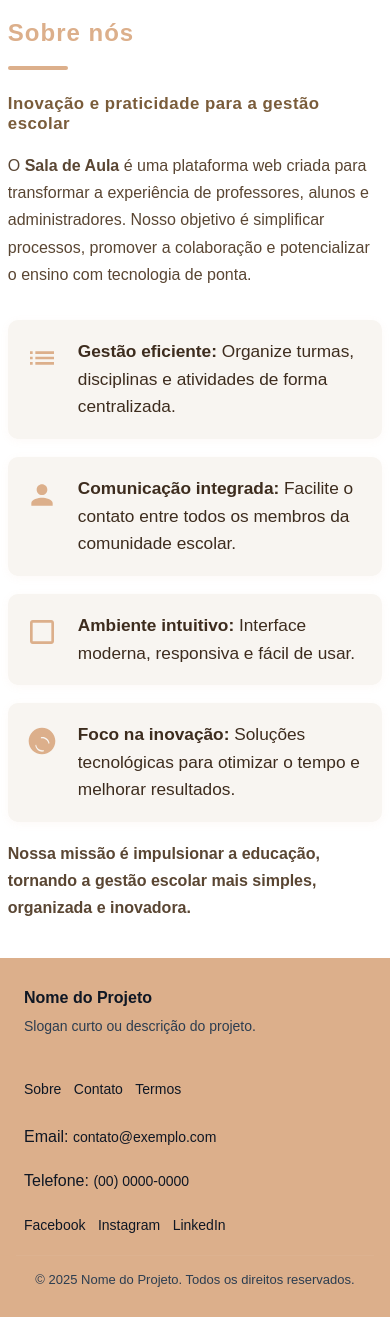
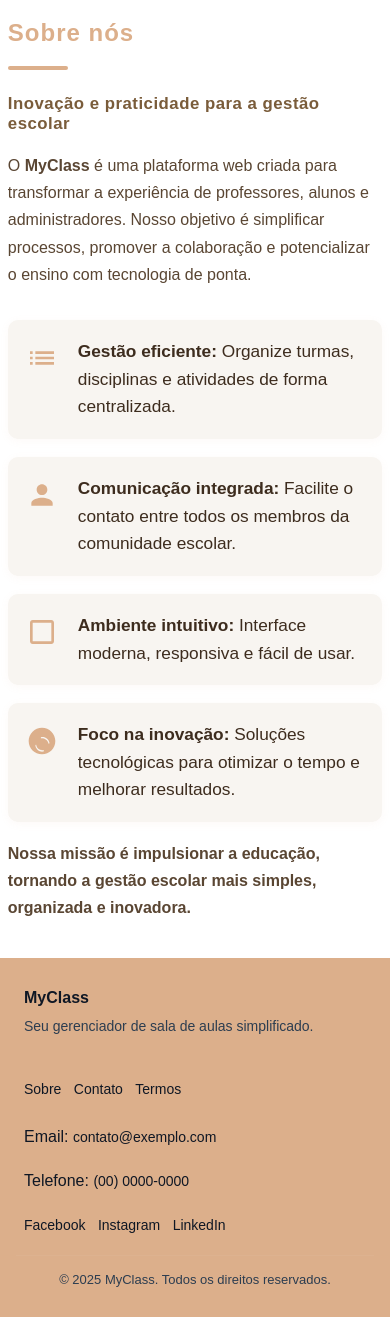
Before and after one commit to kinzinho23/TCC2025, a PHP site: page /Front/index.php in a window 390 px wide; the page is wider, and only the part inside the window is pictured. Shown: the part 932-2249 px from the top of that part. Run offline with PHP 8.4, Linux system fonts and the light colour scheme.

Commit message:
Atualiza o rodapé e a barra lateral para refletir o novo nome do projeto 'MyClass' e melhora a responsividade do layout

```diff
--- a/Front/Footer.php
+++ b/Front/Footer.php
@@ -2,8 +2,8 @@
 <footer class="site-footer" role="contentinfo">
 	<div class="footer-container">
 		<div class="footer-col footer-brand">
-			<a href="/" class="brand">Nome do Projeto</a>
-			<p class="slogan">Slogan curto ou descrição do projeto.</p>
+			<a href="/" class="brand">MyClass</a>
+			<p class="slogan">Seu gerenciador de sala de aulas simplificado.</p>
 		</div>
 
 		<nav class="footer-col footer-links" aria-label="Links do rodapé">
@@ -24,6 +24,6 @@
 	</div>
 
 	<div class="footer-bottom">
-		<p>&copy; <?php echo date('Y'); ?> Nome do Projeto. Todos os direitos reservados.</p>
+		<p>&copy; <?php echo date('Y'); ?> MyClass. Todos os direitos reservados.</p>
 	</div>
 </footer>
--- a/Front/index.php
+++ b/Front/index.php
@@ -8,7 +8,7 @@
     <link href="https://cdn.jsdelivr.net/npm/bootstrap@5.3.8/dist/css/bootstrap.min.css" rel="stylesheet"
         integrity="sha384-sRIl4kxILFvY47J16cr9ZwB07vP4J8+LH7qKQnuqkuIAvNWLzeN8tE5YBujZqJLB" crossorigin="anonymous">
     <link rel="stylesheet" href="../css/Home.css">
-    <title>Início</title>
+    <title>MyClass - Gerenciador de sala de aula</title>
 </head>
 
 <body>
@@ -31,7 +31,7 @@
             <div class="sobre-divider"></div>
             <h3>Inovação e praticidade para a gestão escolar</h3>
             <p>
-                O <strong>Sala de Aula</strong> é uma plataforma web criada para transformar a experiência de
+                O <strong>MyClass</strong> é uma plataforma web criada para transformar a experiência de
                 professores, alunos e administradores. Nosso objetivo é simplificar processos, promover a colaboração e
                 potencializar o ensino com tecnologia de ponta.
             </p>
--- a/Front/sidebar.php
+++ b/Front/sidebar.php
@@ -11,7 +11,7 @@
     <header class="homebar">
         <div class="left">
             <button class="icon" onclick="toggleSidebar()" aria-label="Abrir menu">☰</button>
-            <span class="logo">MeuApp</span>
+            <span class="logo">MyClass</span>
             <nav class="nav">
                 <a href="#">Início</a>
                 <a href="#">Projetos</a>
@@ -21,7 +21,8 @@
 
         <div class="actions">
             <button class="icon" title="Notificações">🔔</button>
-            <div class="avatar" title="Usuário"></div>
+            <!-- Colocar img aqui -->
+            <img src="../img/gatobobo.jpg" class="avatar" title="Usuário" alt="Avatar do Usuário">
         </div>
     </header>
 
@@ -30,17 +31,17 @@
         <!-- Conteúdo da sidebar -->
         <nav>
             <ul>
+                <li><a href="#">Início</a></li>
+                <li><a href="#">Salas de aula</a></li>
+                <li><a href="#">Materias</a></li>
                 <li><a href="#">Dashboard</a></li>
                 <li><a href="#">Perfil</a></li>
                 <li><a href="#">Configurações</a></li>
+                <li><a href="#">Sair</a></li>
             </ul>
         </nav>
     </div>
     <script src="../Js/sidebar.js"></script>
-    <script>
-        function toggleSidebar() { var sb = document.getElementById('sidebar'); sb.classList.toggle('open'); }
-        function closeSidebar() { var sb = document.getElementById('sidebar'); sb.classList.remove('open'); }
-    </script>
 </body>
 
 </html>
--- a/css/Home.css
+++ b/css/Home.css
@@ -47,7 +47,7 @@ h1{
 }
 
 .sobre {
-    width: 100vw;
+    width: 100%;
     max-width: none;
     background: #fff;
     border-radius: 0;
--- a/css/sidebar.css
+++ b/css/sidebar.css
@@ -40,6 +40,10 @@ body.app-bg {
      text-decoration: none;
      font-size: 0.95rem;
     }
+
+.homebar .nav a:hover {
+    text-decoration: underline;
+}
 
 .homebar .actions {
     display: flex;
@@ -157,9 +161,10 @@ body {
 .sidebar nav {
     margin-top: 14px;
 }
+
 .sidebar nav ul {
     position: relative;
-    top: 30px;
+    top: 50px;
     list-style: none;
     padding: 0;
     margin: 0;
```
Also changed, not shown: Front/HomeBar.php (added), img/gatobobo.jpg (added).
